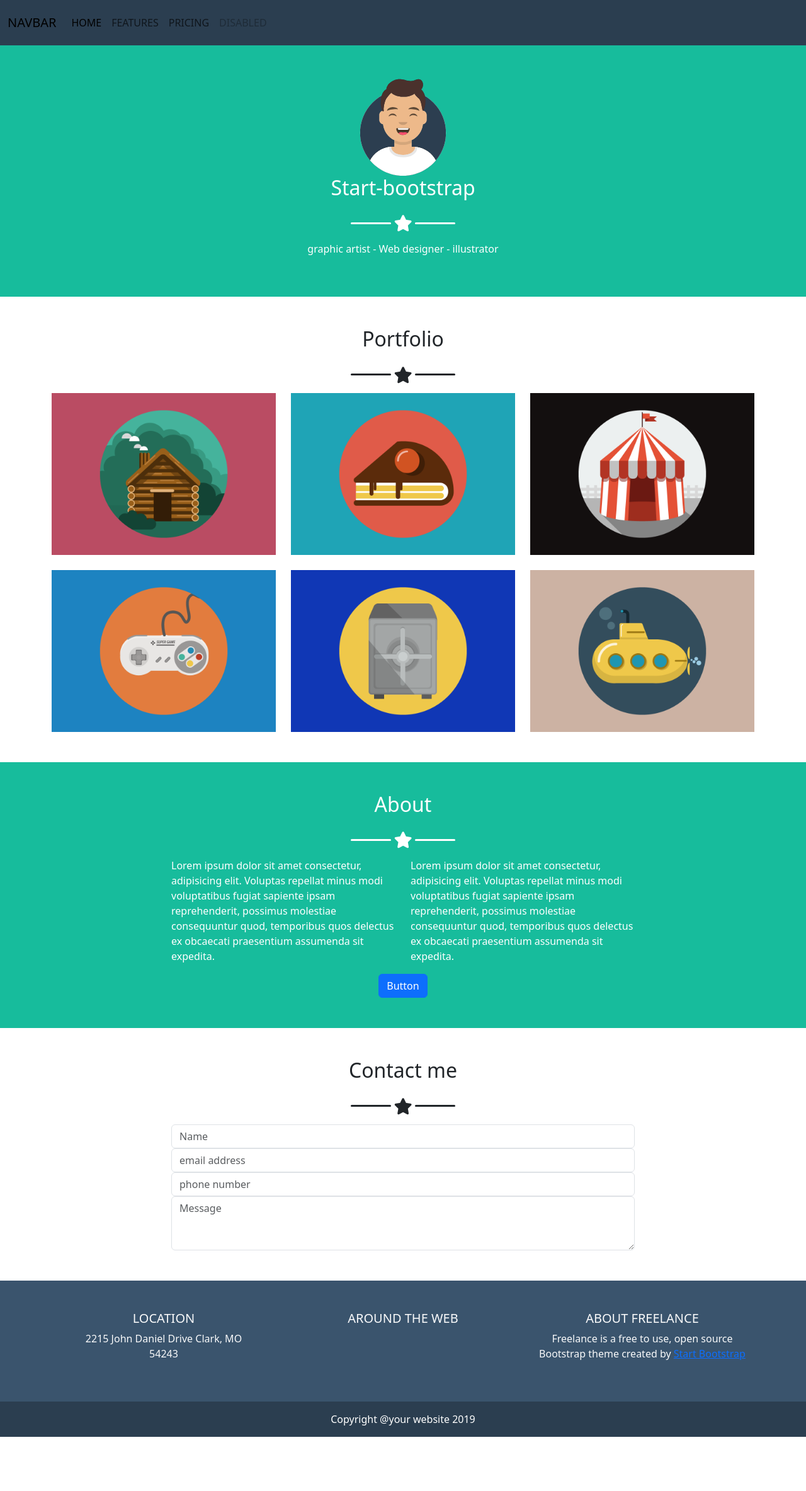
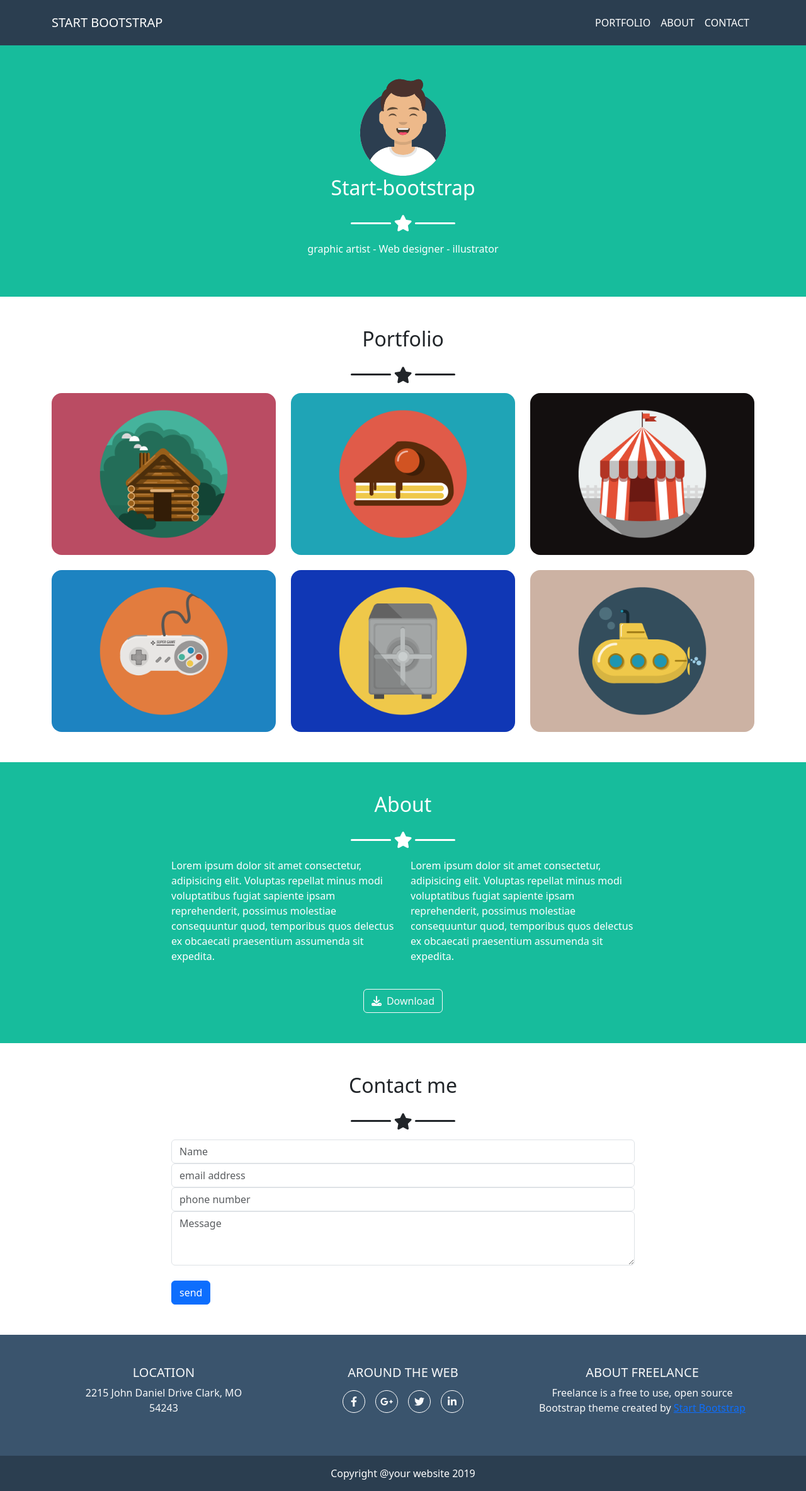
Before and after one commit to Gargantua892/html-css-bootstrap-freelancer, a plain HTML site: page index.html in a window 1280 px wide. Shown: the whole page at 63% size. Before the commit the page ends 2281 px from the top, so only its background shows below. Drawn offline with nearby package versions, Linux system fonts and the light colour scheme.

Commit message:
fine esercizio

```diff
--- a/css/style.css
+++ b/css/style.css
@@ -8,6 +8,10 @@
     background-color: rgba(137, 43, 226, 0.499);
     border: 1px solid #000;
 } */
+
+:root, [data-bs-theme=light]{
+    --bs-primary: #17bc9c!important;
+}
 header{
     background-color: #2b3e50;
 }
@@ -16,13 +20,17 @@ header{
     max-width: 150px;
 }
 
-.hero, .about, .primary-btn{
+.hero, .about{
     background-color: #17bc9c;
     color: #fff;
 }
 
 img{
     max-width: 100%;
+}
+
+.portfolio img{
+    border-radius: 16px;
 }
 
 footer{
@@ -57,3 +65,14 @@ footer h5{
 .fa-star{
     font-size: 26px;;
 }
+
+footer .icon-container{
+    width: 36px;
+    height: 36px;
+    border: 1px solid #fff;
+    display: flex;
+    align-items: center;
+    justify-content: center;
+    margin: 8px;
+    border-radius: 50%;
+}
--- a/index.html
+++ b/index.html
@@ -17,26 +17,23 @@
 
 </head>
 <body>
-    <header class="py-2 text-uppercase text-light">
+    <header class="py-2 text-uppercase">
             <nav class="navbar navbar-expand-lg">
-            <div class="container-fluid">
-              <a class="navbar-brand" href="#">Navbar</a>
+                <div class="container">
+                  <a class="navbar-brand text-white" href="#">Start bootstrap</a>
                   <button class="navbar-toggler" type="button" data-bs-toggle="collapse" data-bs-target="#navbarNav" aria-controls="navbarNav" aria-expanded="false" aria-label="Toggle navigation">
                     <span class="navbar-toggler-icon"></span>
                   </button>
                   <div class="collapse navbar-collapse" id="navbarNav">
-                <ul class="navbar-nav">
+                    <ul class="navbar-nav ms-auto text-white">
                       <li class="nav-item">
-                    <a class="nav-link active" aria-current="page" href="#">Home</a>
+                        <a class="nav-link text-white" href="#">Portfolio</a>
                       </li>
                       <li class="nav-item">
-                    <a class="nav-link" href="#">Features</a>
+                        <a class="nav-link text-white" href="#">About</a>
                       </li>
                       <li class="nav-item">
-                    <a class="nav-link" href="#">Pricing</a>
-                  </li>
-                  <li class="nav-item">
-                    <a class="nav-link disabled">Disabled</a>
+                        <a class="nav-link text-white">Contact</a>
                       </li>
                     </ul>
                   </div>
@@ -119,7 +116,7 @@
             </div>
             <div class="row">
                 <div class="col-8 offset-2">
-                    <div class="row row-cols-1 row-cols-md-2">
+                    <div class="row row-cols-1 row-cols-md-2 mb-4">
                         <div class="col">
                             <p>Lorem ipsum dolor sit amet consectetur, adipisicing elit. Voluptas repellat minus modi voluptatibus fugiat sapiente ipsam reprehenderit, possimus molestiae consequuntur quod, temporibus quos delectus ex obcaecati praesentium assumenda sit expedita.</p>
                         </div>
@@ -131,7 +128,7 @@
             </div>
             <div class="row">
                 <div class="col text-center">
-                    <button type="button" class="btn btn-primary">Button</button>
+                    <button type="button" class="btn btn-outline-light"><i class="fa-solid fa-download me-2"></i>Download</button>
                 </div>
             </div>
         </div>
@@ -158,6 +155,7 @@
                         <input type="email" class="form-control" id="exampleFormControlInput1" placeholder="email address">
                         <input type="phone" class="form-control" id="exampleFormControlInput1" placeholder="phone number">
                         <textarea class="form-control" id="exampleFormControlTextarea1" rows="3" placeholder="Message"></textarea>
+                        <button type="button" class="btn btn-primary mt-4">send</button>
                     </div>
                 </div>
             </div>
@@ -173,9 +171,21 @@
                     <h5>Location</h5>
                         <p>2215 John Daniel Drive Clark, MO<br>54243</p>
                 </div>
-                <div class="col">
-                    <div class="footer-widget">
+                <div class="col my-4 my-md-0">
                     <h5>Around the web</h5>
+                    <div class="footer-widget d-flex align-items-center justify-content-center">
+                        <div class="icon-container">
+                            <i class="fa-brands fa-facebook-f"></i>
+                        </div>
+                        <div class="icon-container">
+                            <i class="fa-brands fa-google-plus-g"></i>
+                        </div>
+                        <div class="icon-container">
+                            <i class="fa-brands fa-twitter"></i>
+                        </div>
+                        <div class="icon-container">
+                            <i class="fa-brands fa-linkedin-in"></i>
+                        </div>
                     </div>
                 </div>
                 <div class="col">
```
Lines whose indentation alone changed are shown as unchanged.
